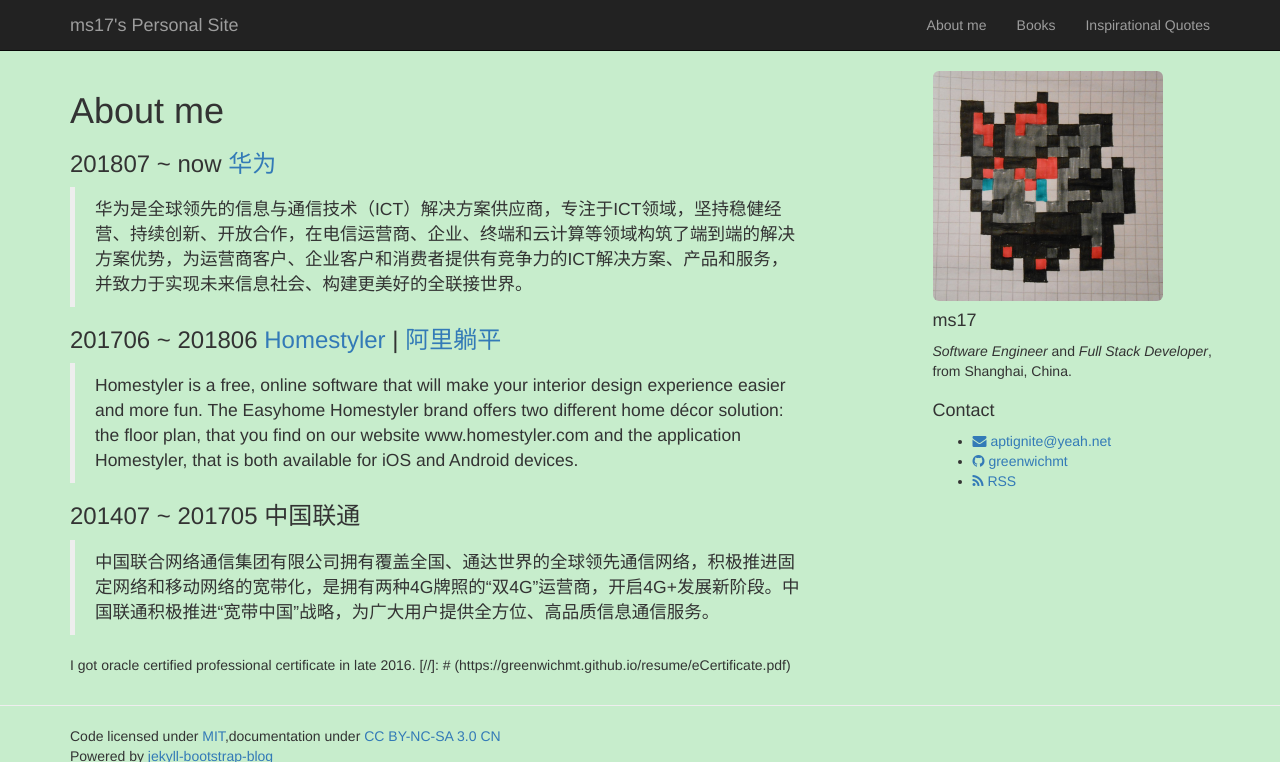
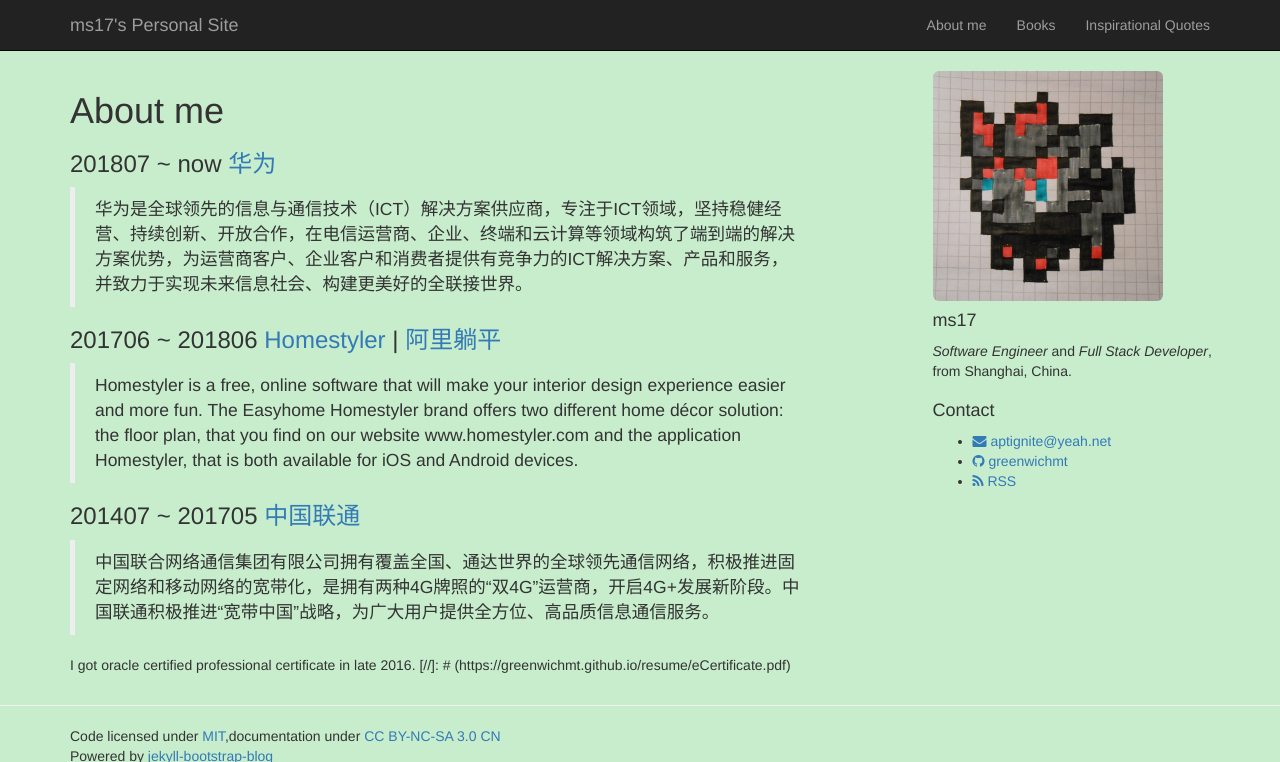
Before and after one commit to greenwichmt/greenwichmt.github.io, a Jekyll site: the page built from about.md, in a window 1280 px wide, cut to the strip 0-762 px from the top of the page. Built offline with Jekyll 4.4.1, drawn with Linux system fonts in a browser that asks for light colours; part of the change alters nothing that is shown.

```diff
--- a/about.md
+++ b/about.md
@@ -10,7 +10,7 @@ permalink: /aboutme/
 ### 201706 ~ 201806 [Homestyler](https://www.homestyler.com/) | [阿里躺平](https://www.tangping.com/)
 > Homestyler is a free, online software that will make your interior design experience easier and more fun. The Easyhome Homestyler brand offers two different home décor solution: the floor plan, that you find on our website www.homestyler.com and the application Homestyler, that is both available for iOS and Android devices.
 
-### 201407 ~ 201705 中国联通
+### 201407 ~ 201705 [中国联通](http://www.chinaunicom.com/)
 > 中国联合网络通信集团有限公司拥有覆盖全国、通达世界的全球领先通信网络，积极推进固定网络和移动网络的宽带化，是拥有两种4G牌照的“双4G”运营商，开启4G+发展新阶段。中国联通积极推进“宽带中国”战略，为广大用户提供全方位、高品质信息通信服务。
 
 I got oracle certified professional certificate in late 2016.
```
